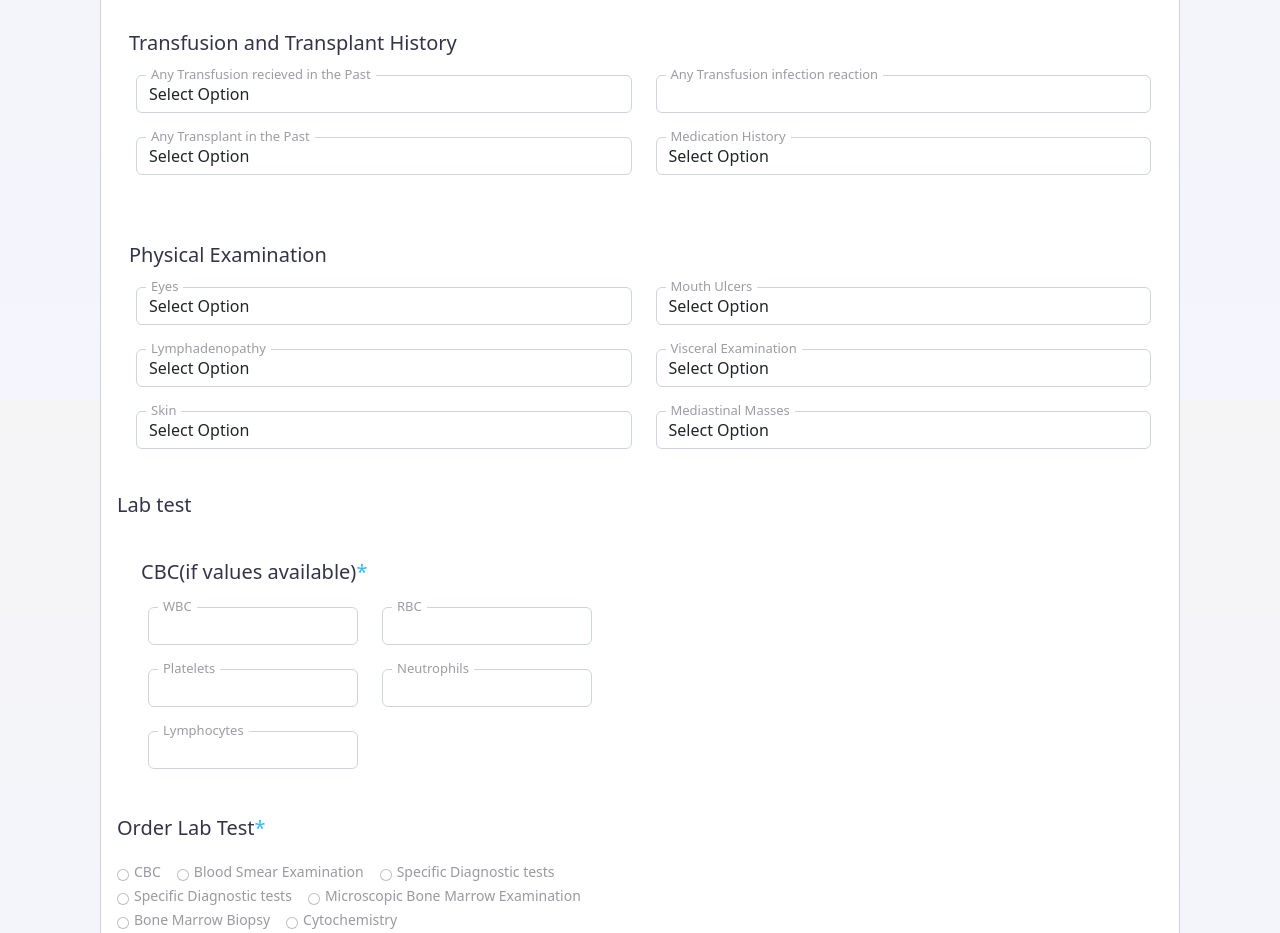
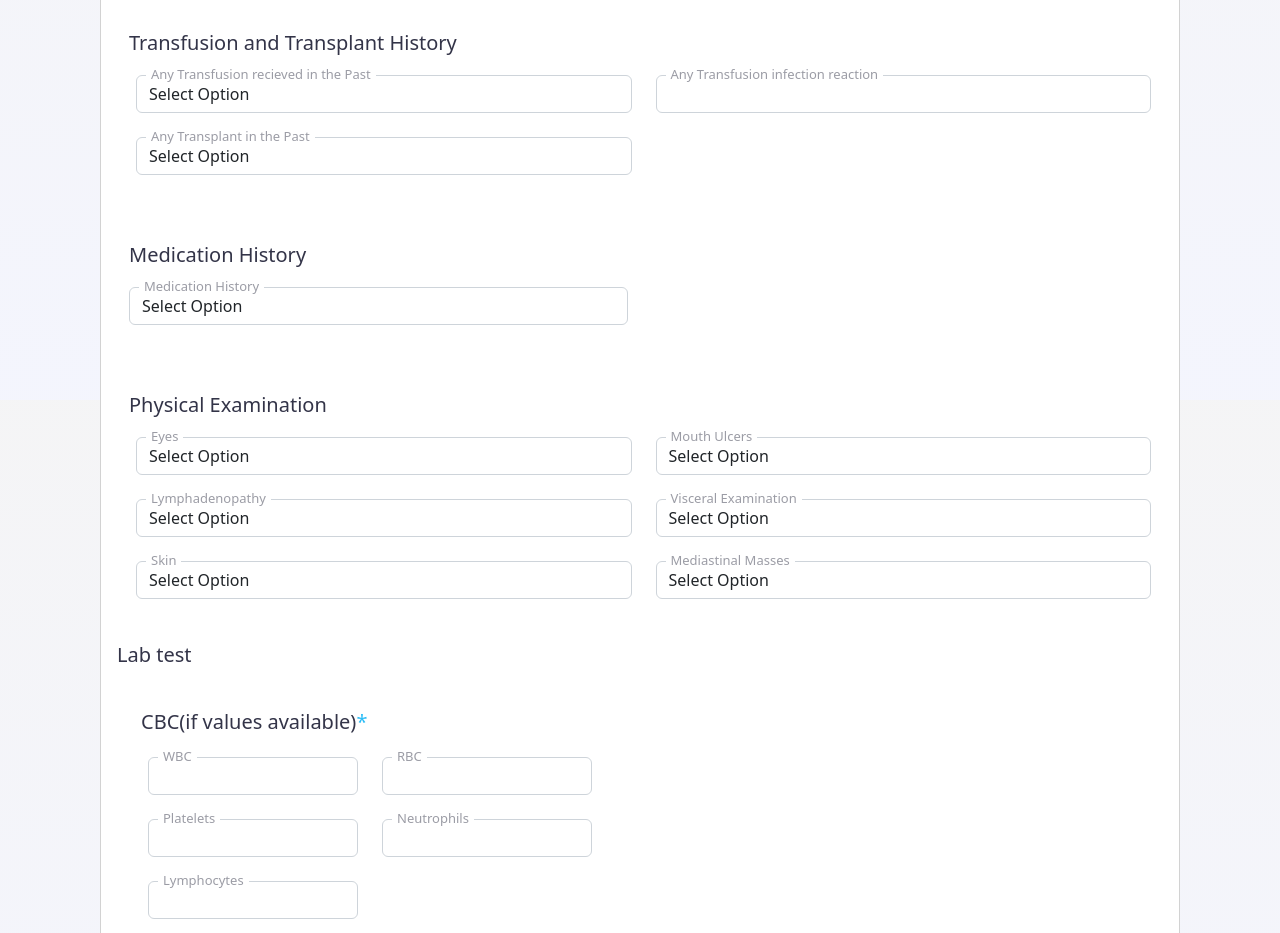
Before and after one commit to Shaharyar07/EHR, a Next.js app: page /complain in a window 1280 px wide. Shown: the part 2000-2933 px from the top of the page. Built offline with nearby package versions, Linux system fonts and the light colour scheme.

Commit message:
frontend Finalized

```diff
--- a/src/app/complain/page.jsx
+++ b/src/app/complain/page.jsx
@@ -720,7 +720,18 @@ const page = () => {
                     </select>
                   </div>
               </div>
-              <div className='col-md-6'>
+
+
+            </div>
+            </div>
+          </div>
+        </div>
+      </div>
+      {/* Physical Examination */}
+      <div className='card-box p-4'>
+        <h3 className='card-title mb-3'>Medication History </h3>
+        <div className='row'>
+                    <div className='col-md-6'>
                   <div className='form-group local-forms'>
                     <label className='focus-label'>Medication History </label>
                     <select
@@ -754,15 +765,8 @@ const page = () => {
                     </select>
                   </div>
               </div>
-
-            </div>
-            </div>
-          </div>
-        </div>
-      </div>
-      {/* Physical Examination */}
-
-
+              </div>
+              </div>
       <div className='card-box p-4'>
         <h3 className='card-title mb-3'>Physical Examination </h3>
         <div className='row'>
--- a/src/app/patientlist/page.jsx
+++ b/src/app/patientlist/page.jsx
@@ -103,9 +103,7 @@ function page() {
                         </td>
                         <td className='profile-image'>
                           <Link
-                            href={{
-
-                              }}
+                            href='/patientprofile'
 
                           >
                             <Image
```
